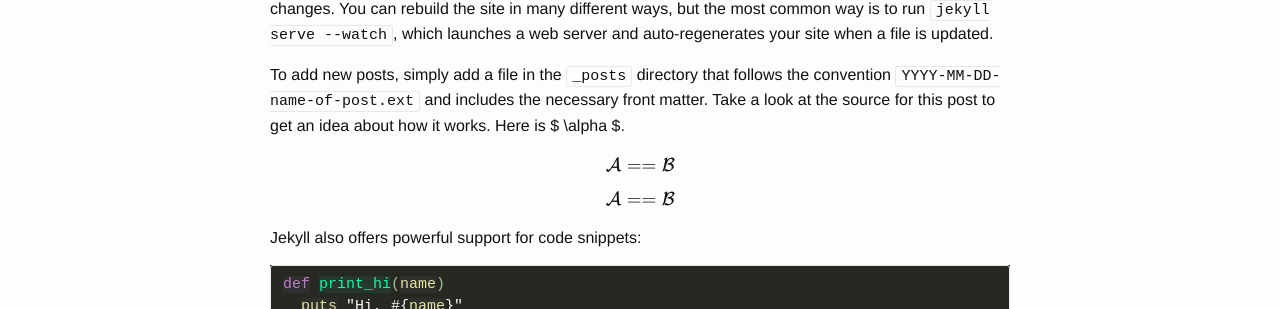
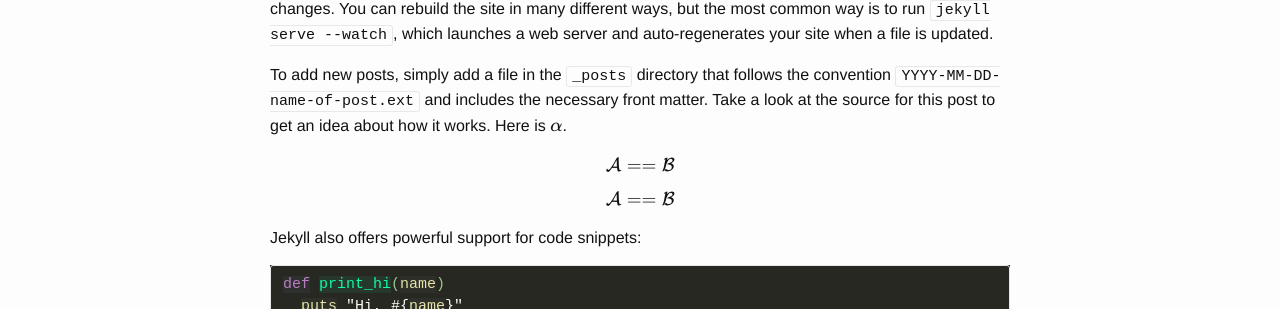
Before and after one commit to immaculate-flannel/immaculate-flannel.github.io, a Jekyll site: the page built from _posts/2015-11-30-welcome-to-jekyll.markdown, in a window 1280 px wide. Shown: the part 229-538 px from the top of the page. Built offline with Jekyll 4.4.1, drawn with Linux system fonts in a browser that asks for light colours; formulas are drawn with MathJax 3.

```diff
--- a/_posts/2015-11-30-welcome-to-jekyll.markdown
+++ b/_posts/2015-11-30-welcome-to-jekyll.markdown
@@ -6,7 +6,7 @@ categories: jekyll update
 ---
 You’ll find this post in your `_posts` directory. Go ahead and edit it and re-build the site to see your changes. You can rebuild the site in many different ways, but the most common way is to run `jekyll serve --watch`, which launches a web server and auto-regenerates your site when a file is updated.
 
-To add new posts, simply add a file in the `_posts` directory that follows the convention `YYYY-MM-DD-name-of-post.ext` and includes the necessary front matter. Take a look at the source for this post to get an idea about how it works. Here is $ \alpha $.
+To add new posts, simply add a file in the `_posts` directory that follows the convention `YYYY-MM-DD-name-of-post.ext` and includes the necessary front matter. Take a look at the source for this post to get an idea about how it works. Here is $$ \alpha $$.
 
 $$
 \mathcal{A}==\mathcal{B}
```
